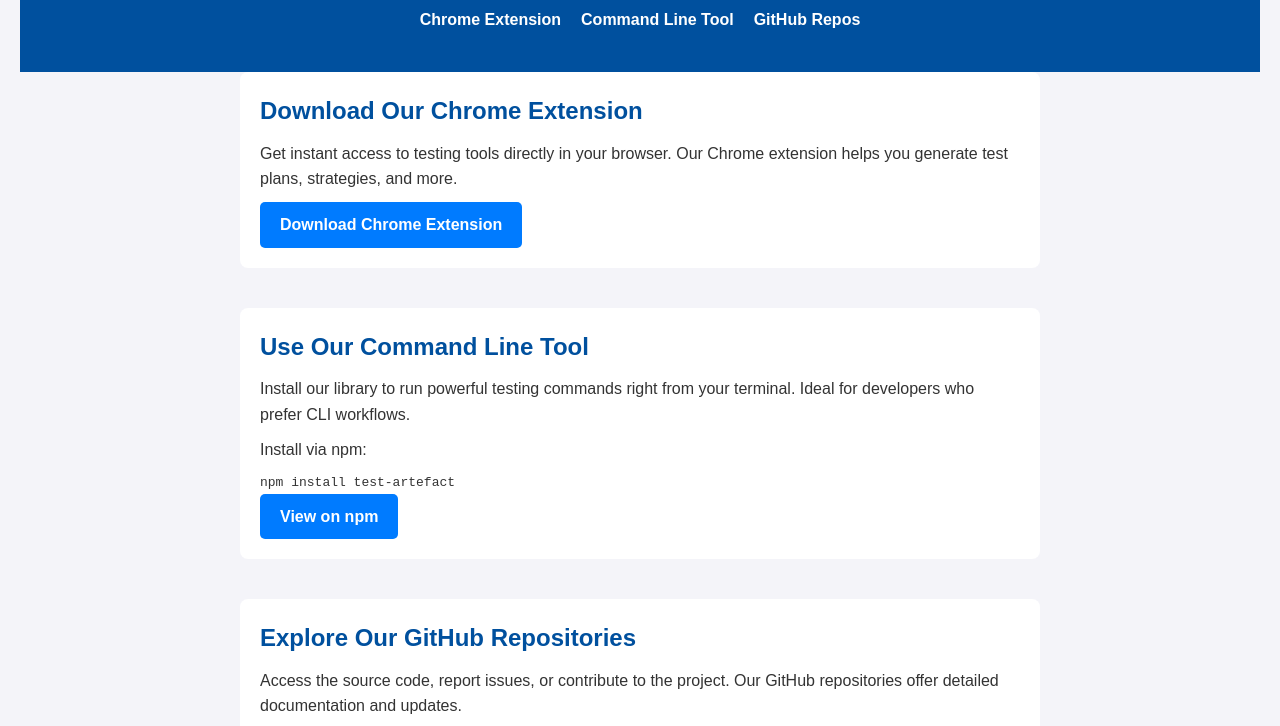
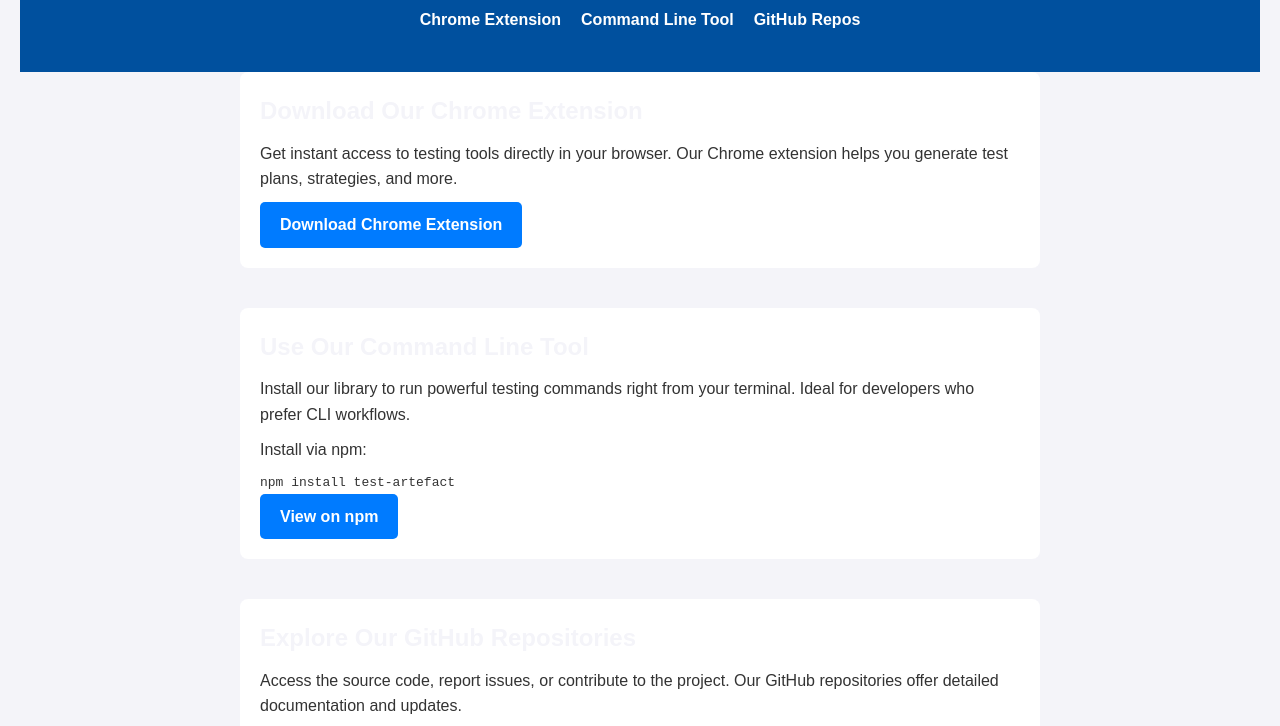
Before and after one commit to test-artifacts/artifacts-test-site, a plain HTML site: page index.html in a window 1280 px wide. Shown: the part 110-836 px from the top of the page. Drawn offline with Linux system fonts and the light colour scheme.

Commit message:
improving styles for title

```diff
--- a/index.html
+++ b/index.html
@@ -16,7 +16,7 @@
             background-color: #f4f4f9;
             padding: 0 20px;
         }
-        h1, h2, h3 { color: #00509e; }
+        h1, h2, h3 { color: #f4f4f9; }
         a { color: #007bff; text-decoration: none; }
         a:hover { text-decoration: underline; }
         p { margin: 10px 0; }
```
